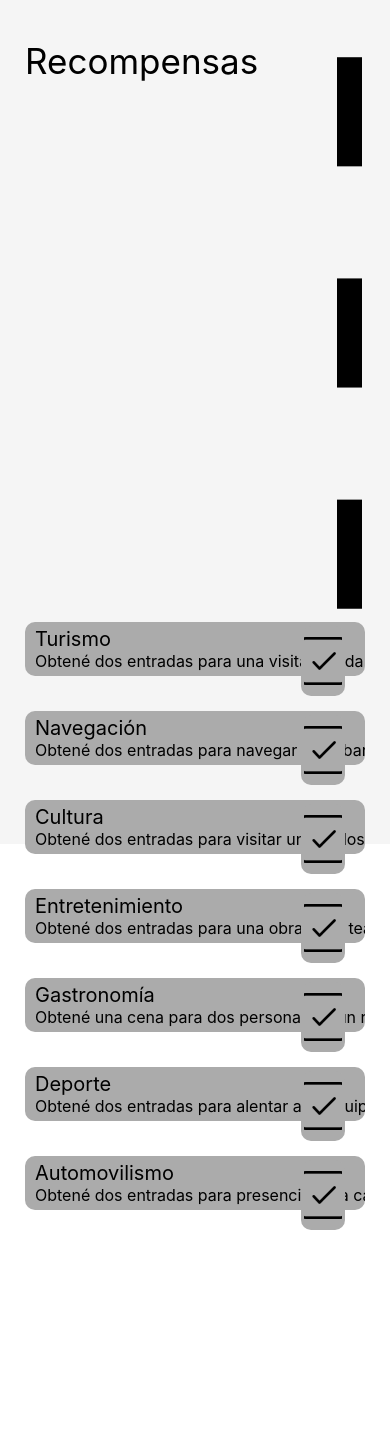
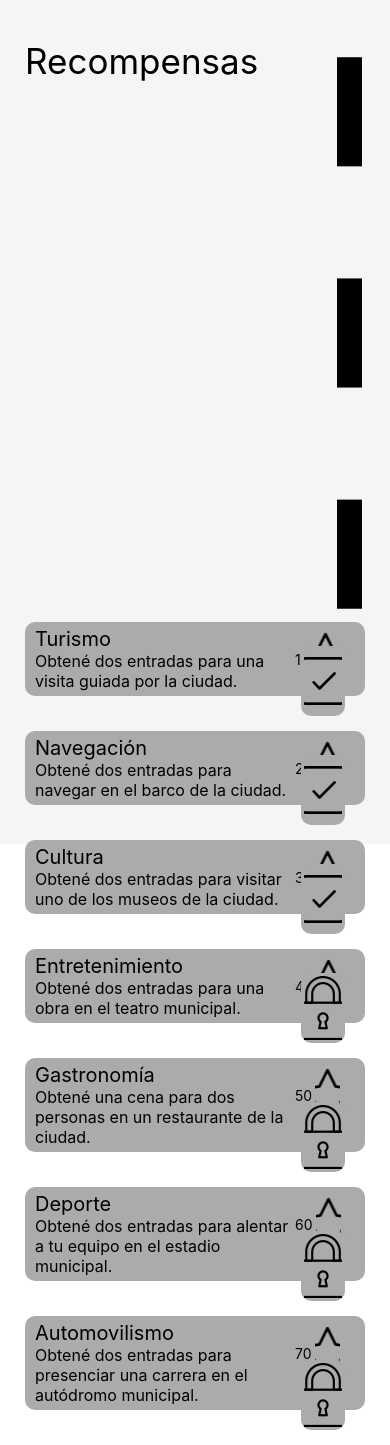
Before and after one commit to fedesummo/coder_mobile_app, a React Native app: screen / in a window 390 px wide. Before the commit the page ends 1245 px from the top, so only its background shows below. Built offline with nearby package versions, Linux system fonts and the light colour scheme.

Commit message:
making changes

```diff
--- /dev/null
+++ b/src/components/Container/index.jsx
@@ -0,0 +1,6 @@
+import { View } from "react-native";
+import styles from "./styles";
+
+const Container = (props) => {
+  return <View style={styles.container}>{props.children}</View>;
+};
--- /dev/null
+++ b/src/components/Container/styles.js
@@ -0,0 +1,10 @@
+import { StyleSheet } from "react-native";
+import colors from "~constants/colors";
+
+const styles = StyleSheet.create({
+  container: {
+    backgroundColor: colors.loader,
+  },
+});
+
+export default styles;
--- /dev/null
+++ b/src/components/Points/index.jsx
@@ -0,0 +1,16 @@
+import { View, Image, Text } from "react-native";
+import StarIcon from "./assets/star.png";
+import styles from "./styles";
+
+const Points = (props) => {
+  return props.value ? (
+    <View style={styles.container}>
+      <Text style={styles.text}>{props.value}</Text>
+      <View style={styles.iconContainer}>
+        <Image style={styles.icon} source={StarIcon} />
+      </View>
+    </View>
+  ) : null;
+};
+
+export default Points;
--- /dev/null
+++ b/src/components/Points/styles.js
@@ -0,0 +1,22 @@
+import { StyleSheet } from "react-native";
+
+const styles = StyleSheet.create({
+  container: {
+    alignSelf: "flex-start",
+    flexDirection: "row",
+    alignItems: "center",
+  },
+  text: {
+    marginRight: 3
+  },
+  iconContainer: {
+    width: 25,
+  },
+  icon: {
+    width: "100%",
+    height: undefined,
+    aspectRatio: 1,
+  },
+});
+
+export default styles;
--- a/src/context/App/index.jsx
+++ b/src/context/App/index.jsx
@@ -6,8 +6,7 @@ export const useAppContext = () => useContext(AppContext);
 
 export const AppContextProvider = (props) => {
   const [username, setUsername] = useState();
-
-  const [userPoints, setUserPoints] = useState(75);
+  const [userPoints, setUserPoints] = useState(30);
 
   return (
     <AppContext.Provider
--- a/src/screens/Rewards/components/Reward.jsx
+++ b/src/screens/Rewards/components/Reward.jsx
@@ -2,37 +2,39 @@ import { View, Text, Image, StyleSheet } from "react-native";
 import colors from "~constants/colors";
 import fontSizes from "~constants/fontSizes";
 
+import Points from "~components/Points";
+
 import checkboxIcon from "../assets/checkbox.png";
 import padlockIcon from "../assets/padlock.png";
 
+import { useAppContext } from "~context/App";
+import { useEffect } from "react";
+
 const Reward = (props) => {
   const { name, description, requiredPoints } = props.data;
+  const { userPoints } = useAppContext();
 
   return (
-
     <View style={styles.container}>
       {/* Body */}
       <View style={styles.bodyContainer}>
-        {/* Img */}
-        <View></View>
-
         {/* Text */}
         <View>
           <Text style={styles.name}>{name}</Text>
           <Text style={styles.description}>{description}</Text>
         </View>
 
-        <Image source={null} />
-
         {/* Points */}
-        {/* <View>
-          <Text>{requiredPoints}</Text>
-        </View> */}
+        <Points value={requiredPoints} />
       </View>
 
       {/* Indicator */}
       <View style={styles.iconContainer}>
-        <Image source={checkboxIcon} style={styles.icon}/>
+        <Image
+          source={(() =>
+            userPoints >= requiredPoints ? checkboxIcon : padlockIcon)()}
+          style={styles.icon}
+        />
       </View>
     </View>
   );
@@ -43,10 +45,12 @@ export default Reward;
 const styles = StyleSheet.create({
   container: {
     position: "relative",
+    flexDirection: "row",
     paddingBottom: 20,
     marginBottom: 15,
   },
   bodyContainer: {
+    flex: 1,
     flexDirection: "row",
     backgroundColor: colors.loader,
     borderRadius: 10,
@@ -54,10 +58,13 @@ const styles = StyleSheet.create({
     paddingHorizontal: 10,
   },
   name: {
-    fontSize: 20
+    fontSize: 20,
+    alignSelf: "flex-start",
   },
   description: {
-    fontSize: fontSizes.general
+    width: 260,
+    fontSize: fontSizes.general,
+    alignSelf: "flex-start",
   },
   iconContainer: {
     backgroundColor: colors.loader,
@@ -73,5 +80,5 @@ const styles = StyleSheet.create({
     height: undefined,
     aspectRatio: 1,
     // backgroundColor: colors.loader,
-  }
+  },
 });
--- a/src/screens/Rewards/constants/rewards.js
+++ b/src/screens/Rewards/constants/rewards.js
@@ -9,41 +9,41 @@ const rewards = [
     id: 1,
     name: "Navegación",
     description: "Obtené dos entradas para navegar en el barco de la ciudad.",
-    requiredPoints: 10,
+    requiredPoints: 20,
   },
   {
     id: 2,
     name: "Cultura",
     description:
       "Obtené dos entradas para visitar uno de los museos de la ciudad.",
-    requiredPoints: 10,
+    requiredPoints: 30,
   },
   {
     id: 3,
     name: "Entretenimiento",
     description: "Obtené dos entradas para una obra en el teatro municipal.",
-    requiredPoints: 10,
+    requiredPoints: 40,
   },
   {
     id: 4,
     name: "Gastronomía",
     description:
       "Obtené una cena para dos personas en un restaurante de la ciudad.",
-    requiredPoints: 10,
+    requiredPoints: 50,
   },
   {
     id: 5,
     name: "Deporte",
     description:
       "Obtené dos entradas para alentar a tu equipo en el estadio municipal.",
-    requiredPoints: 10,
+    requiredPoints: 60,
   },
   {
     id: 6,
     name: "Automovilismo",
     description:
       "Obtené dos entradas para presenciar una carrera en el autódromo municipal.",
-    requiredPoints: 10,
+    requiredPoints: 70,
   },
 ];
 
```
Also changed, not shown: src/components/Points/assets/star.png (added).
